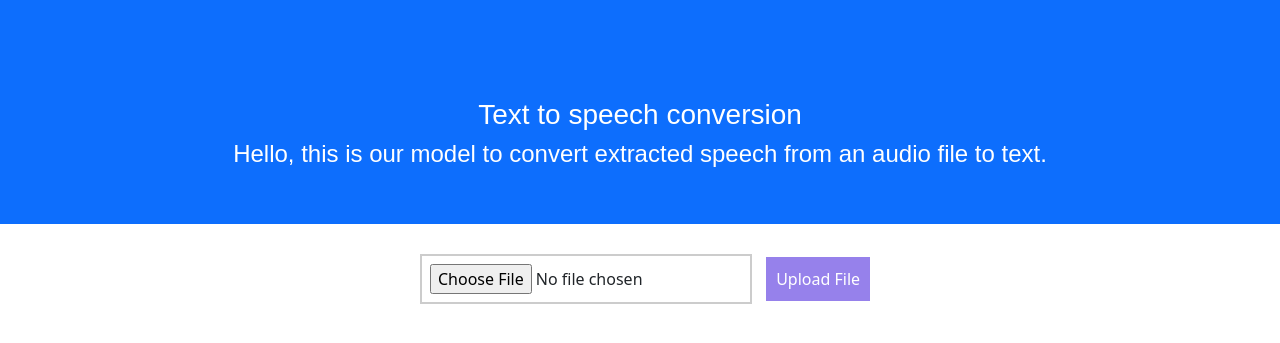
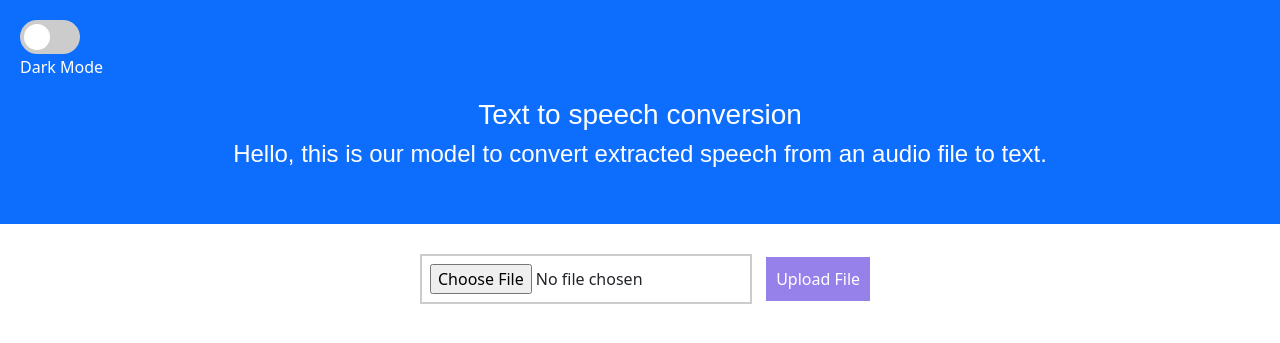
Before and after one commit to kunalpaliwal13/Speech-to-text-web-app, a Flask app: page / in a window 1280 px wide. Shown: the top 343 px of the page. Run offline with Flask 3, Linux system fonts and the light colour scheme.

Commit message:
Update prototype.html

```diff
--- a/templates/prototype.html
+++ b/templates/prototype.html
@@ -32,21 +32,108 @@
                 cursor: pointer;
 
                 }
+                .dark-mode-button {
+            display: flex;
+            align-items: center;
+            cursor: pointer;
+            font-size: 16px;
+        }
 
+                    .switch {
+            position: relative;
+            display: inline-block;
+            width: 60px;
+            height: 34px;
+            }
 
+            .switch input {
+            opacity: 0;
+            width: 0;
+            height: 0;
+            }
 
+            .slider {
+            position: absolute;
+            cursor: pointer;
+            top: 0;
+            left: 0;
+            right: 0;
+            bottom: 0;
+            background-color: #ccc;
+            -webkit-transition: .4s;
+            transition: .4s;
+            }
 
-    </style>
+            .slider:before {
+            position: absolute;
+            content: "";
+            height: 26px;
+            width: 26px;
+            left: 4px;
+            bottom: 4px;
+            background-color: white;
+            -webkit-transition: .4s;
+            transition: .4s;
+            }
+
+            input:checked + .slider {
+            background-color: #2196F3;
+            }
+
+            input:focus + .slider {
+            box-shadow: 0 0 1px #2196F3;
+            }
+
+            input:checked + .slider:before {
+            -webkit-transform: translateX(26px);
+            -ms-transform: translateX(26px);
+            transform: translateX(26px);
+            }
+
+            .slider.round {
+            border-radius: 34px;
+            }
+
+            .slider.round:before {
+            border-radius: 50%;
+            }
+            body.dark-mode {
+                        background-color: #000;
+                        color: #fff;
+                    }
+                    .container-fluid.dark-mode {
+                    background-color: #00008b;
+                }
+                .corner-position {
+            position: absolute;
+            top: 20px;
+            left: 20px;
+        }
+        .dark-mode-text {
+            text-align: center;
+            position: absolute;
+            top: 55px;
+            left: 20px;
+        }
+
+            </style>
     <meta charset="UTF-8">
     <meta name="viewport" content="width=device-width, initial-scale=1.0">
     <link href="https://cdn.jsdelivr.net/npm/bootstrap@5.3.2/dist/css/bootstrap.min.css" rel="stylesheet">
     <script src="https://cdn.jsdelivr.net/npm/bootstrap@5.3.2/dist/js/bootstrap.bundle.min.js"></script>
     <title>Document</title>
 </head>
-<body>
+<body class="light-mode">
     <div class="container-fluid p-5 bg-primary text-white text-center">
     <h3>Text to speech conversion</h3>
     <h4>Hello, this is our model to convert extracted speech from an audio file to text. </h4>
+    <label class="switch center-label corner-position">
+        <input type="checkbox" id="dark-mode-checkbox">
+        <span class="slider round"></span>
+    </label>
+
+
+    <p class="dark-mode-text corner-position">Dark Mode</p>
     </div>
 
     <div>
@@ -58,6 +145,17 @@
 </div>
 
 
+  <script>
+
+    const body = document.body;
+    const darkModeCheckbox = document.getElementById('dark-mode-checkbox');
+
+    darkModeCheckbox.addEventListener('change', () => {
+        body.classList.toggle('dark-mode', darkModeCheckbox.checked);
+    });
+</script>
+
+
 
 
 </body>
```
